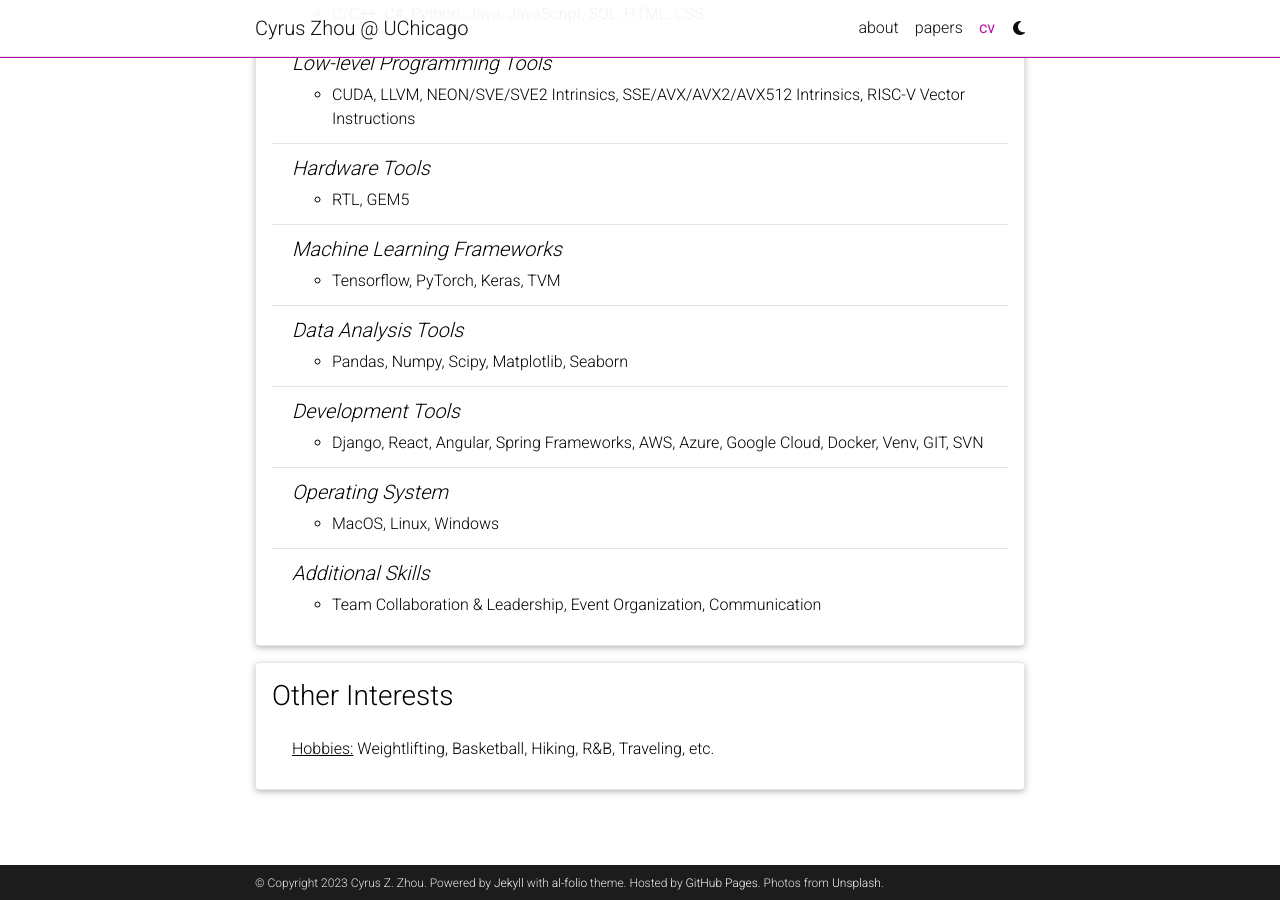
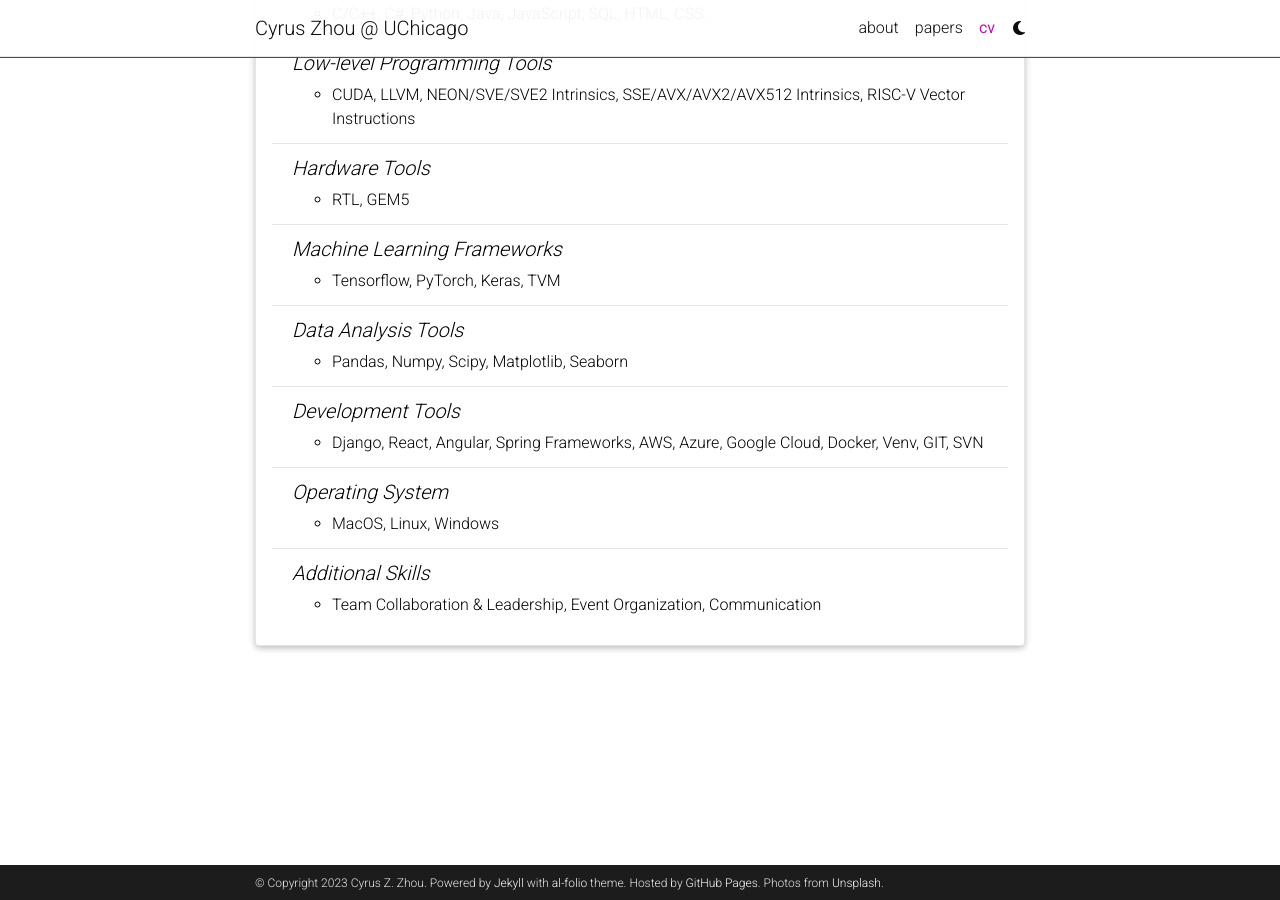
Before and after one commit to cyruszzhou/cyruszzhou.github.io, a Jekyll site: the page built from _pages/cv.md, in a window 1280 px wide and 900 px high, scrolled down 1170 px. Built offline with Jekyll 4.4.1, drawn with Linux system fonts in a browser that asks for light colours; comment, search, counter and statistics services are not loaded; a style sheet for code colours, icons or effects is not loaded.

Commit message:
remove interests

```diff
--- a/_data/cv.yml
+++ b/_data/cv.yml
@@ -42,8 +42,3 @@
       items: MacOS, Linux, Windows
     - title: Additional Skills
       items: Team Collaboration & Leadership, Event Organization, Communication
-
-- title: Other Interests
-  type: list
-  contents:
-    - <u>Hobbies:</u> Weightlifting, Basketball, Hiking, R&B, Traveling, etc.
```
